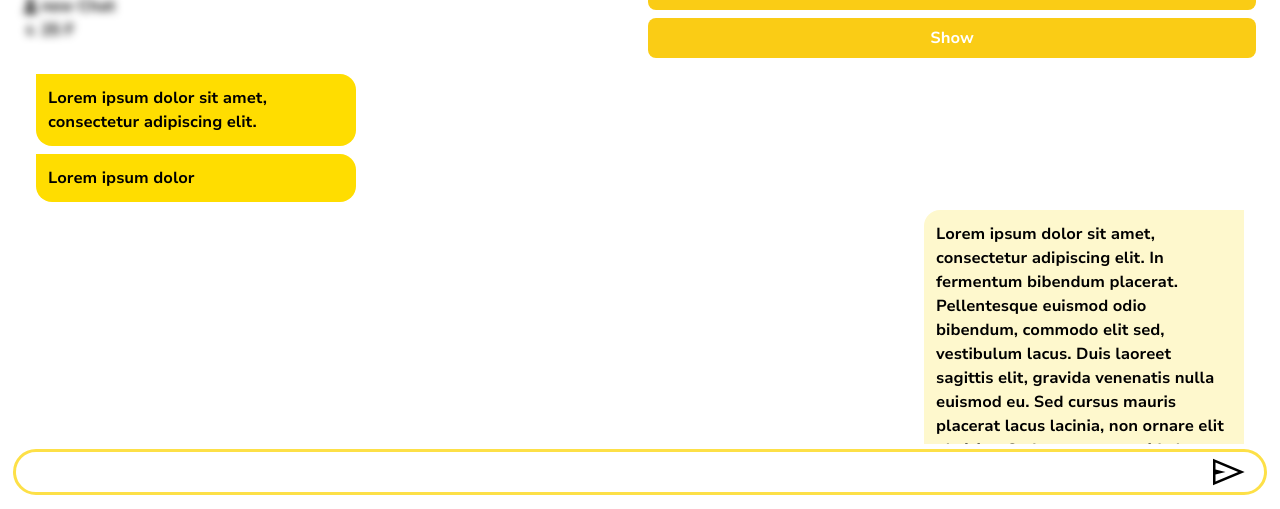
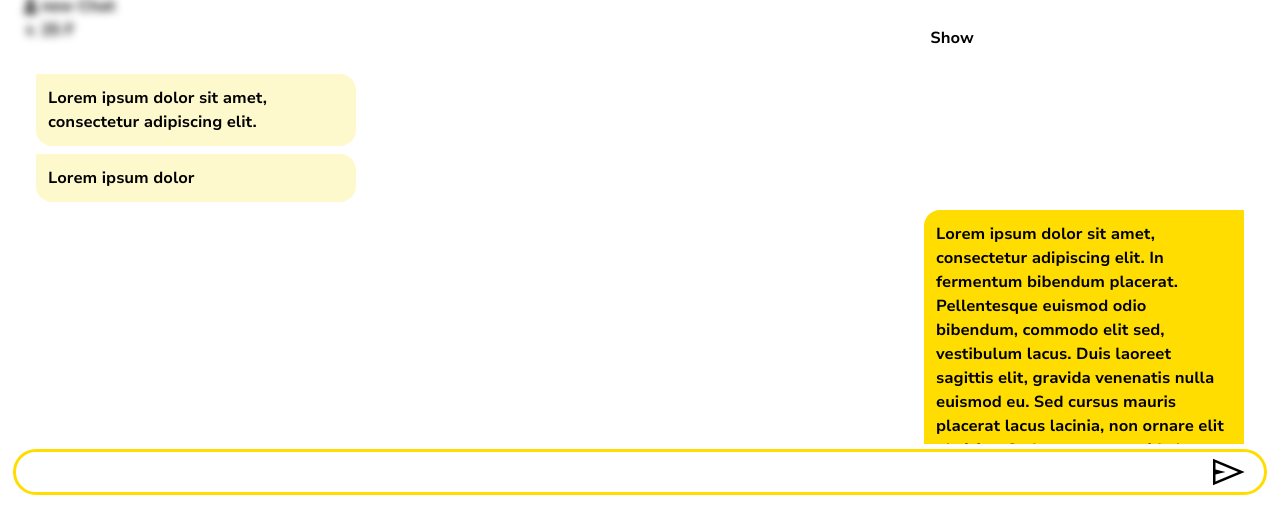
Before and after one commit to alvaro-freire/hackupc2023, a Next.js app in the folder frontend/: page /chat/10 in a window 1280 px wide. Shown: the part 288-797 px from the top of the page. Built offline with nearby package versions, Linux system fonts and the light colour scheme.

Commit message:
Added: Tailwind color pallet

```diff
--- a/frontend/components/molecules/Message.tsx
+++ b/frontend/components/molecules/Message.tsx
@@ -9,7 +9,7 @@ const leftBubble = (content: string, author: IAuthor): React.ReactElement => {
   if (!content) { return (<></>); }
   return (
     <div className="w-full flex justify-start">
-      <div className="w-80 rounded-2xl rounded-tl-none p-3 bg-[#fd0]">
+      <div className="w-80 rounded-2xl rounded-tl-none p-3 bg-accent">
         {content}
       </div>
     </div>
@@ -20,7 +20,7 @@ const rightBubble = (content: string, author: IAuthor): React.ReactElement => {
   if (!content) { return (<></>); }
   return (
     <div className="w-full flex justify-end">
-      <div className="w-80 rounded-2xl rounded-tr-none p-3 bg-[#fef8cd]">
+      <div className="w-80 rounded-2xl rounded-tr-none p-3 bg-primary">
         {content}
       </div>
     </div>
--- a/frontend/components/molecules/MessageBox.tsx
+++ b/frontend/components/molecules/MessageBox.tsx
@@ -10,7 +10,7 @@ interface IProps {
 
 const MessageBox: React.FC<IProps> = ({ onChange, value }) => {
   return (
-    <div className="flex outline-3 outline-yellow-300 outline rounded-full px-4 items-center">
+    <div className="flex outline-3 outline-primary outline rounded-full px-4 items-center">
       <textarea
         className="w-full h-auto resize-none flex-1 outline-none"
         rows={1}
--- a/frontend/tailwind.config.js
+++ b/frontend/tailwind.config.js
@@ -6,6 +6,13 @@ module.exports = {
     './app/**/*.{js,ts,jsx,tsx,mdx}',
   ],
   theme: {
+    colors: {
+      primary: '#fd0',
+      secondary: '#e0c308',
+      accent: '#fef8cd',
+      gray: '#666666',
+      darkgray: '#dddddd'
+    },
     extend: {
       backgroundImage: {
         'gradient-radial': 'radial-gradient(var(--tw-gradient-stops))',
```
